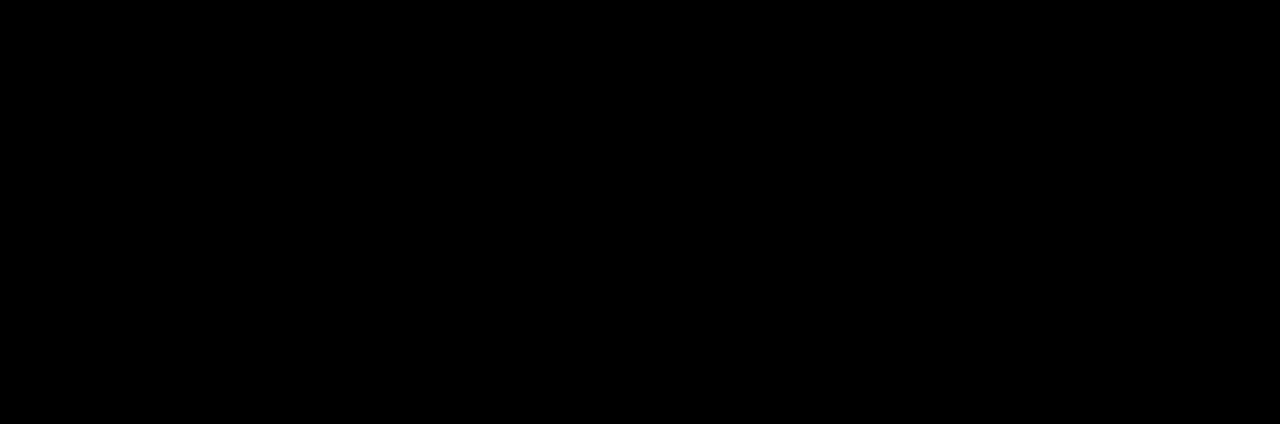
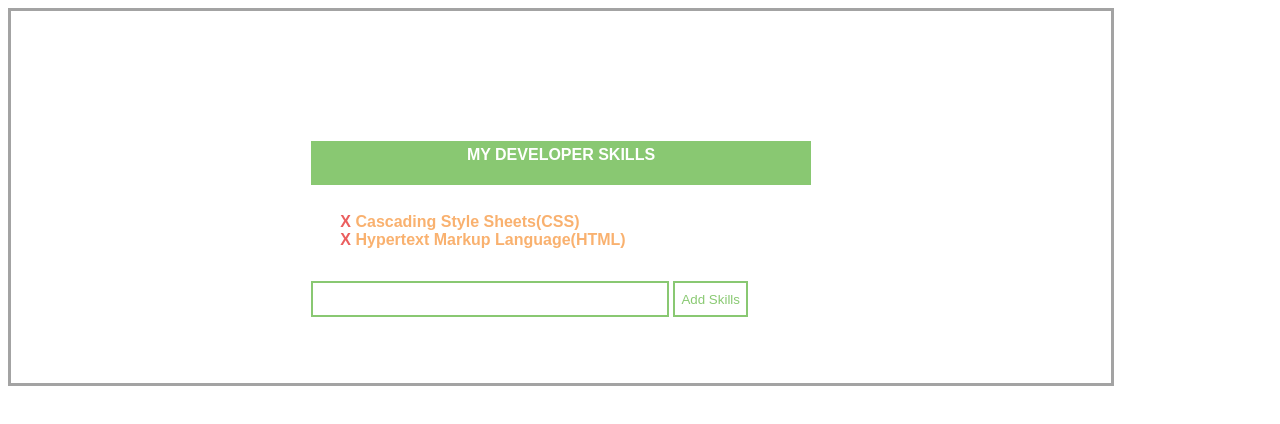
Before and after one commit to logan858/my-dev-skills-lab, a plain HTML site: page index.html in a window 1280 px wide. Drawn offline with nearby package versions, Linux system fonts and the light colour scheme.

Commit message:
list updates

```diff
--- a/css/main.css
+++ b/css/main.css
@@ -1,3 +1,47 @@
-html {
-    background-color: black;
+#main-cont {
+    font-family: Arial, Helvetica, sans-serif;
+    font-weight: 600;
+    display: grid;
+    grid-template: 1fr 1fr 1fr 1fr / 1fr 2fr 1fr;
+    border:rgb(163, 163, 163) solid 3px;
+    max-width: 1000px;
+    padding: 50px;
+    align-items: center;
 }
+#dev-skills {
+    background-color: rgba(108, 187, 79, 0.8);
+    padding: 5px;
+    color: white;
+    grid-row: 2 / 3;
+    grid-column: 2 / 3;
+    text-align: center;
+    height: 50%;
+}
+#skill-list {
+    color:rgba(247, 158, 75, 0.8);
+    grid-row: 3 / 4;
+    grid-column: 2 / 3;
+}
+li::marker {
+    content: "X";
+    color: rgb(235, 94, 94);
+    margin-left: 0;
+}
+#inputs {
+    grid-row: 4 / 5;
+    grid-column: 2 / 3;
+    width: auto;
+}
+#inputs input {
+    border:rgba(108, 187, 79, 0.8) solid 2px;
+    width: 70%;
+    outline: none;
+    height: 30px;
+}
+#inputs button {
+    background-color: white;
+    border:rgba(108, 187, 79, 0.8) solid 2px;
+    height: 36px;
+    color:rgba(108, 187, 79, 0.8);
+    cursor: pointer;
+}
--- a/index.html
+++ b/index.html
@@ -6,11 +6,25 @@
     <meta name="viewport" content="width=device-width, initial-scale=1.0">
     <title>Document</title>
     <link rel="stylesheet" href="css/main.css">
+    <script
+    src="https://code.jquery.com/jquery-3.3.1.min.js"
+    integrity="sha256-FgpCb/KJQlLNfOu91ta32o/NMZxltwRo8QtmkMRdAu8="
+    crossorigin="anonymous"></script>
     <script defer src="js/main.js"></script>
 </head>
 <body>
-    <main>
-
+    <main id="main-cont">
+        <div id="dev-skills">MY DEVELOPER SKILLS</div><br/>
+        <div id="skill-list">
+            <ul>
+                <li>&nbsp;Cascading Style Sheets(CSS)</li>
+                <li>&nbsp;Hypertext Markup Language(HTML)</li>
+            </ul>
+        </div>
+        <div id="inputs">
+            <input type="text" name="skills">
+            <button type="button" id="button">Add Skills</button>
+        </div>
     </main>
 </body>
 </html>
--- a/js/main.js
+++ b/js/main.js
@@ -0,0 +1,8 @@
+let $inputField = $("input")
+
+$("#button").on("click", function() {
+    let $inputValue = $("input").val();
+    console.log($inputValue)
+    $inputField.val("")
+    $("ul").append("<li>" + $inputValue + "</li>")
+})
```
